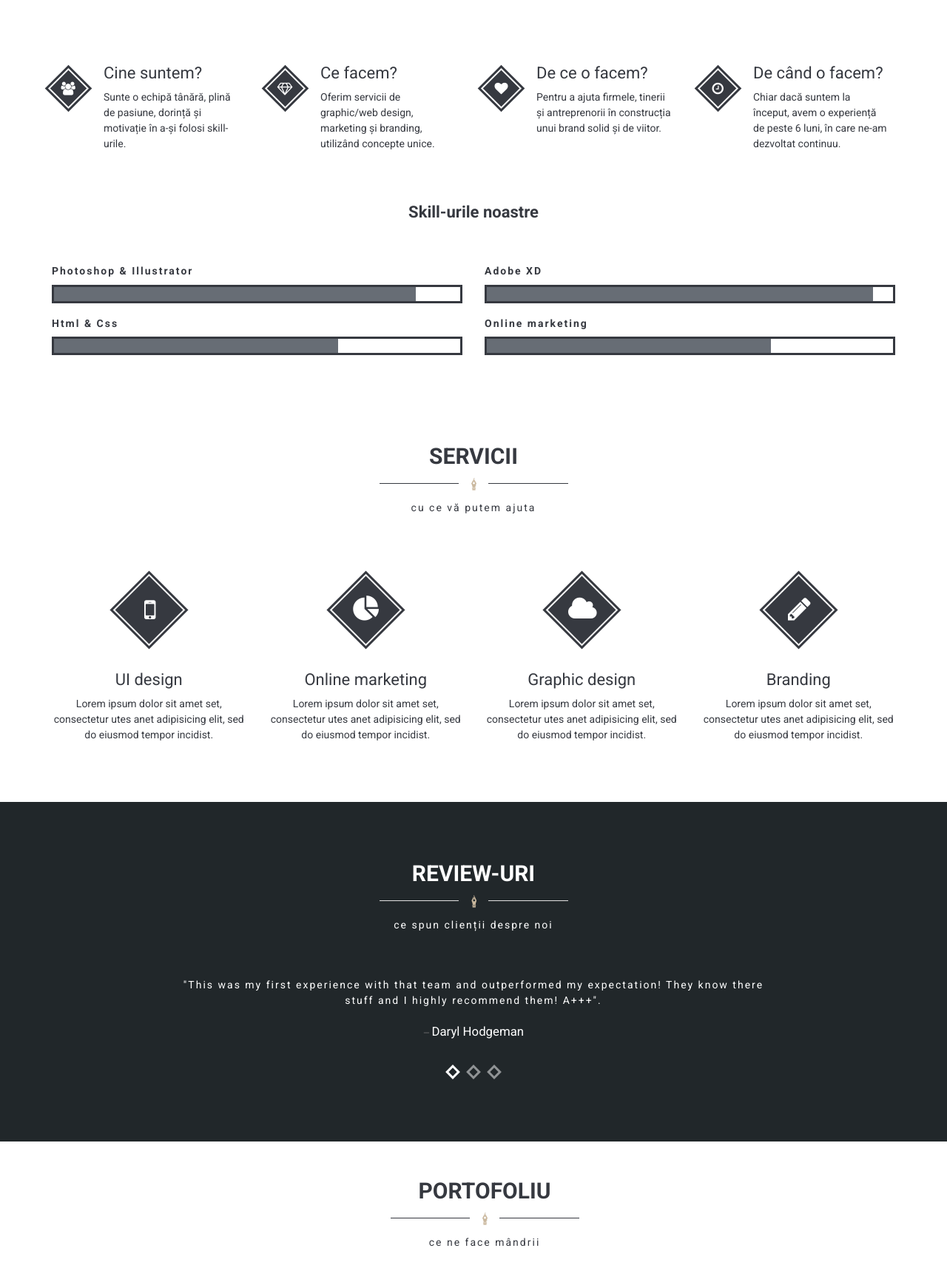
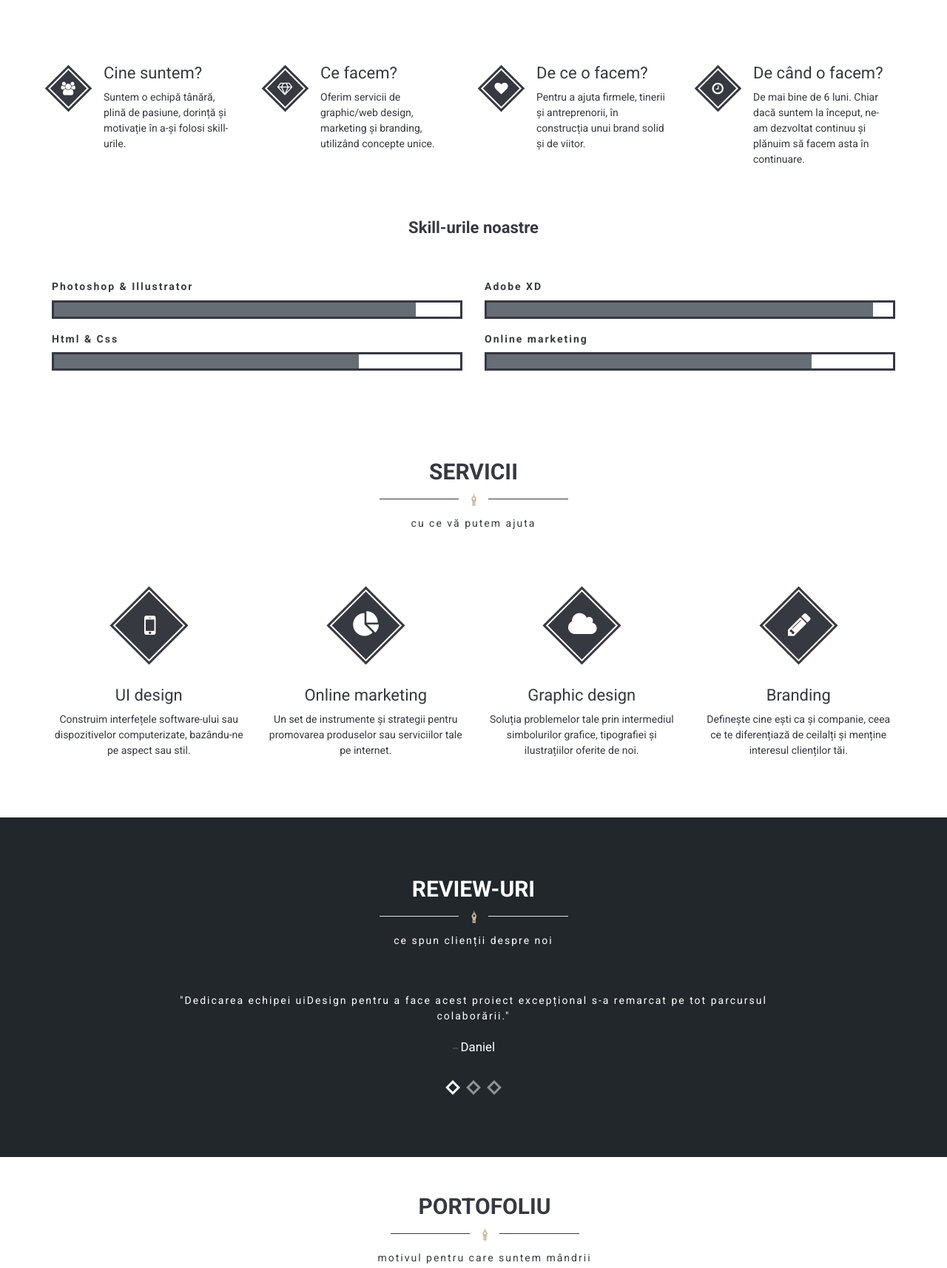
Before and after one commit to 1cosma1/uiDesign, a plain HTML site: page index.html in a window 1280 px wide. Shown: the part 950-2664 px from the top of the page at 74% size. Drawn offline with Linux system fonts and the light colour scheme; files whose address does not match are found by name.

Commit message:
Update index.html

```diff
--- a/index.html
+++ b/index.html
@@ -162,7 +162,7 @@
                                 <span class="rotate-box-icon"><i class="fa fa-users"></i></span>
                                 <div class="rotate-box-info">
                                     <h4>Cine suntem?</h4>
-                                    <p>Sunte o echipă tânără, plină de pasiune, dorință și motivație în a-și folosi skill-urile.</p>
+                                    <p>Suntem o echipă tânără, plină de pasiune, dorință și motivație în a-și folosi skill-urile.</p>
                                 </div>
                             </a>
                         </div>
@@ -182,7 +182,7 @@
                                 <span class="rotate-box-icon"><i class="fa fa-heart"></i></span>
                                 <div class="rotate-box-info">
                                     <h4>De ce o facem?</h4>
-                                    <p>Pentru a ajuta firmele, tinerii și antreprenorii în construcția unui brand solid și de viitor.</p>
+                                    <p>Pentru a ajuta firmele, tinerii și antreprenorii, în construcția unui brand solid și de viitor.</p>
                                 </div>
                             </a>
                         </div>
@@ -192,7 +192,7 @@
                                 <span class="rotate-box-icon"><i class="fa fa-clock-o"></i></span>
                                 <div class="rotate-box-info">
                                     <h4>De când o facem?</h4>
-                                    <p>Chiar dacă suntem la început, avem o experiență de peste 6 luni, în care ne-am dezvoltat continuu.</p>
+                                    <p>De mai bine de 6 luni. Chiar dacă suntem la început, ne-am dezvoltat continuu și plănuim să facem asta în continuare.</p>
                                 </div>
                             </a>
                         </div>
@@ -250,7 +250,7 @@
                                     <h6>Html & Css</h6>
                                 </div>
                                 <div class="progress">
-                                    <div class="progress-bar" role="progressbar" aria-valuenow="70" aria-valuemin="0" aria-valuemax="100" style="width: 70%;">
+                                    <div class="progress-bar" role="progressbar" aria-valuenow="75" aria-valuemin="0" aria-valuemax="100" style="width: 75%;">
                                     </div>
                                 </div>
                             </div>
@@ -262,7 +262,7 @@
                                     <h6>Online marketing</h6>
                                 </div>
                                 <div class="progress">
-                                    <div class="progress-bar" role="progressbar" aria-valuenow="70" aria-valuemin="0" aria-valuemax="100" style="width: 70%;">
+                                    <div class="progress-bar" role="progressbar" aria-valuenow="80" aria-valuemin="0" aria-valuemax="100" style="width: 80%;">
                                     </div>
                                 </div>
                             </div>
@@ -301,7 +301,7 @@
                                 <span class="rotate-box-icon"><i class="fa fa-mobile"></i></span>
                                 <div class="rotate-box-info">
                                     <h4>UI design</h4>
-                                    <p>Lorem ipsum dolor sit amet set, consectetur utes anet adipisicing elit, sed do eiusmod tempor incidist.</p>
+                                    <p>Construim interfețele software-ului sau dispozitivelor computerizate, bazându-ne pe aspect sau stil.</p>
                                 </div>
                             </a>
                         </div>
@@ -311,7 +311,7 @@
                                 <span class="rotate-box-icon"><i class="fa fa-pie-chart"></i></span>
                                 <div class="rotate-box-info">
                                     <h4>Online marketing</h4>
-                                    <p>Lorem ipsum dolor sit amet set, consectetur utes anet adipisicing elit, sed do eiusmod tempor incidist.</p>
+                                    <p>Un set de instrumente și strategii pentru promovarea produselor sau serviciilor tale pe internet.</p>
                                 </div>
                             </a>
                         </div>
@@ -321,7 +321,7 @@
                                 <span class="rotate-box-icon"><i class="fa fa-cloud"></i></span>
                                 <div class="rotate-box-info">
                                     <h4>Graphic design</h4>
-                                    <p>Lorem ipsum dolor sit amet set, consectetur utes anet adipisicing elit, sed do eiusmod tempor incidist.</p>
+                                    <p>Soluția problemelor tale prin intermediul simbolurilor grafice, tipografiei și ilustrațiilor oferite de noi.</p>
                                 </div>
                             </a>
                         </div>
@@ -331,7 +331,7 @@
                                 <span class="rotate-box-icon"><i class="fa fa-pencil"></i></span>
                                 <div class="rotate-box-info">
                                     <h4>Branding</h4>
-                                    <p>Lorem ipsum dolor sit amet set, consectetur utes anet adipisicing elit, sed do eiusmod tempor incidist.</p>
+                                    <p>Definește cine ești ca și companie, ceea ce te diferențiază de ceilalți și menține interesul clienților tăi.</p>
                                 </div>
                             </a>
                         </div>
@@ -371,21 +371,20 @@
                         <div id="owl-testimonial" class="owl-carousel">
                             <div class="item">
                                 <blockquote>
-                                    <p>"This was my first experience with that team and outperformed my expectation! They know there stuff and I highly recommend them! A+++".</p>
-                                    <footer><cite title="Source Title">Daryl Hodgeman</cite></footer>
+                                    <p>"Dedicarea echipei uiDesign pentru a face acest proiect excepțional s-a remarcat pe tot parcursul colaborării."</p>
+                                    <footer><cite title="Source Title">Daniel</cite></footer>
                                 </blockquote>
                             </div>
                             <div class="item">
                                 <blockquote>
-                                    <p>"Lorem ipsum dolor sit amet, consectetur adipisicing elit, sed do eiusmod tempor incididunt ut labore et dolore magna aliqua."</p>
-                                    <footer><cite title="Source Title">John Doe</cite></footer>
+                                    <p>"Am fost foarte mulțumiți. uiDesign a fost un partener important pentru mai multe proiecte de succes."</p>
+                                    <footer><cite title="Source Title">Alexandru</cite></footer>
                                 </blockquote>
                             </div>
                             <div class="item">
                                 <blockquote>
-                                    <p>"Quis nostrud exercitation ullamco laboris nisi ut aliquip ex ea commodo consequat. Duis aute irure dolor in reprehenderit in voluptate velit esse cillum dolore eu fugiat nulla pariatur. Excepteur sint occaecat cupidatat
-                                        non proident, sunt in culpa qui officia deserunt mollit".</p>
-                                    <footer><cite title="Source Title">John Doe</cite></footer>
+                                    <p>"Sunt profesioniști excelenți în design! Sunt implicați în furnizarea celor mai bune design-uri pentru proiectele mele."</p>
+                                    <footer><cite title="Source Title">Denisa</cite></footer>
                                 </blockquote>
                             </div>
                         </div>
@@ -410,7 +409,7 @@
                                     <div class="page-header text-center wow fadeInDown" data-wow-delay="0.4s">
                                         <h2>Portofoliu</h2>
                                         <div class="devidern"></div>
-                                        <p class="subtitle">ce ne face mândrii</p>
+                                        <p class="subtitle">motivul pentru care suntem mândrii</p>
                                     </div>
                                 </div>
                             </div>
@@ -765,7 +764,7 @@
                                 <ul class="contact-address">
                                     <li><i class="fa fa-map-marker fa-lg"></i>&nbsp; Bistrița, România</li>
                                     <li><i class="fa fa-phone"></i>&nbsp; +40 749 128 464</li>
-                                    <li><i class="fa fa-envelope"></i> uiDesign.contact@gmail.com</li>
+                                    <li><i class="fa fa-envelope"></i> uidesign.contact@gmail.com</li>
                                 </ul>
                             </div>
                         </div>
```
